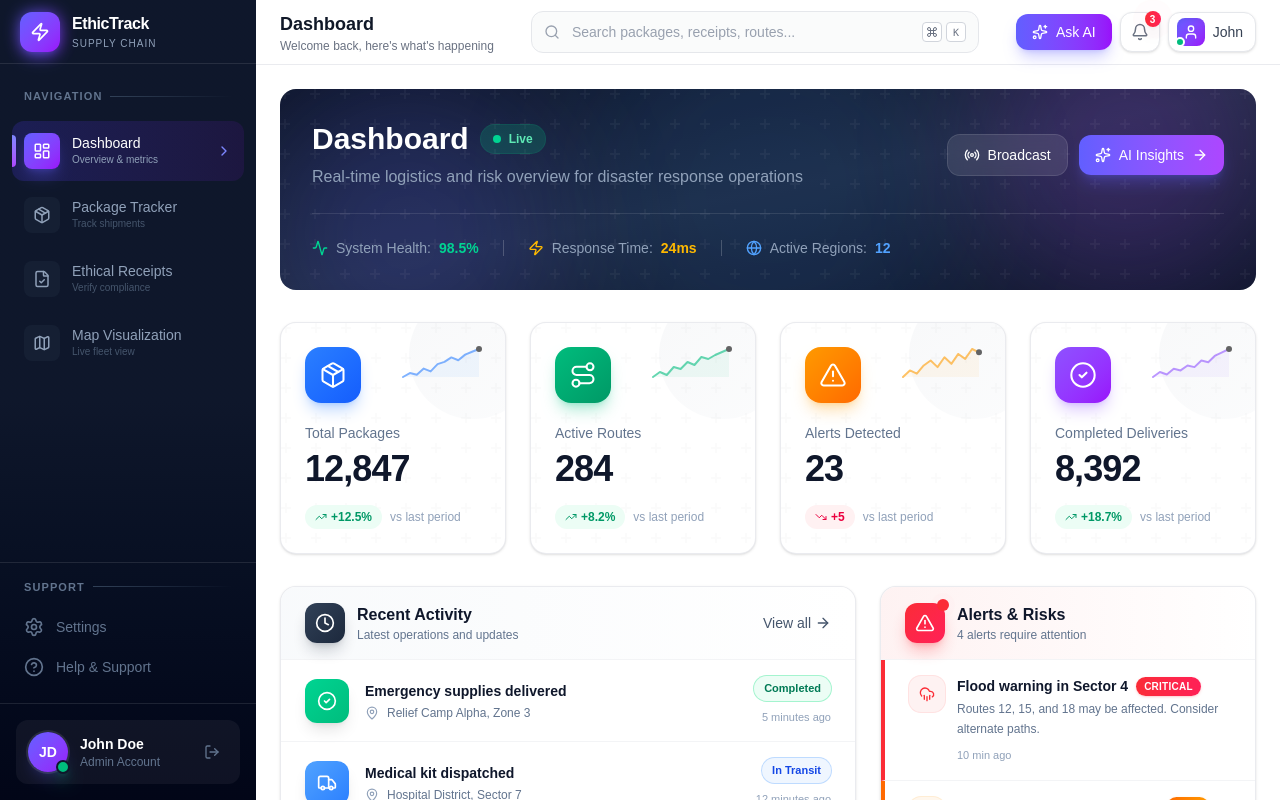
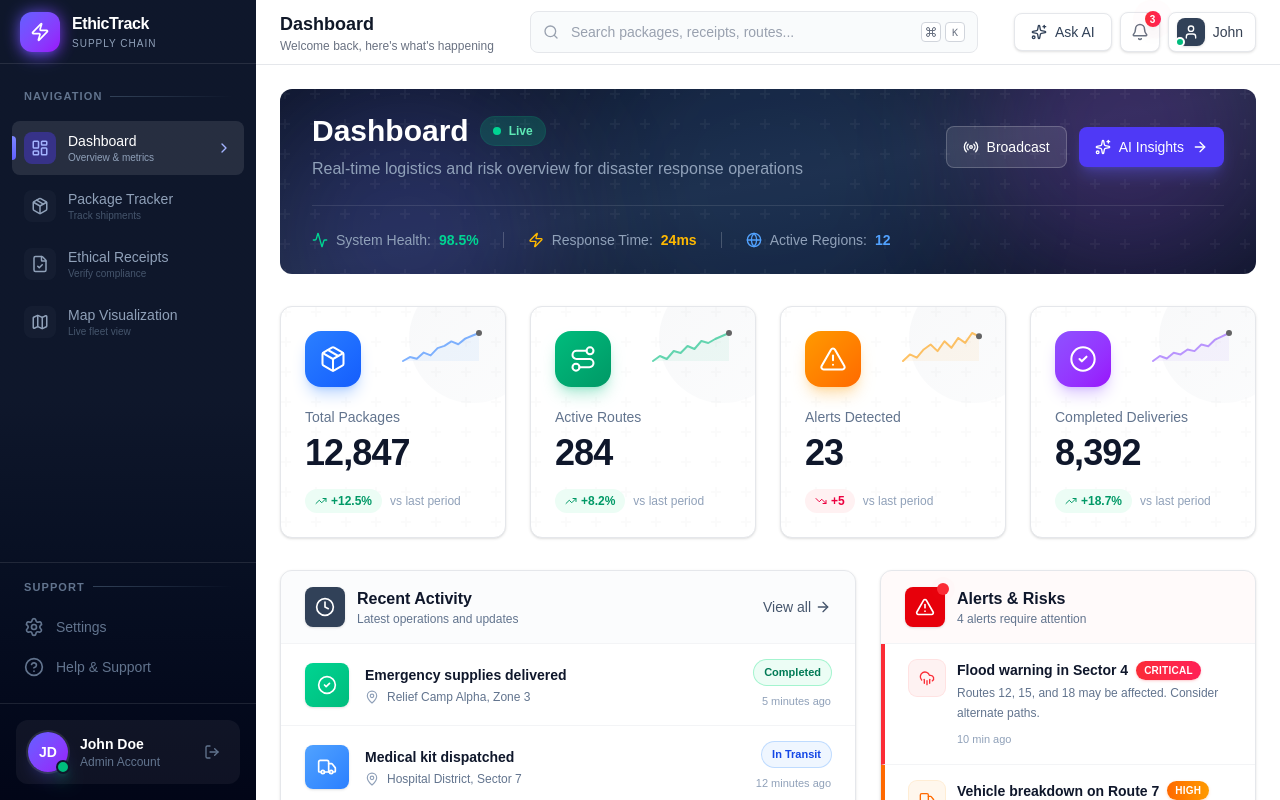
Before and after one commit to SudharshanGeddam/harmonix, a Next.js app: page / in a window 1280 px wide. Shown: the top 800 px of the page. Built offline with nearby package versions, Linux system fonts and the light colour scheme.

Commit message:
chore: final UI implementation

```diff
--- a/src/app/ethical-receipts/page.tsx
+++ b/src/app/ethical-receipts/page.tsx
@@ -155,7 +155,7 @@ export default function EthicalReceiptsPage() {
           </p>
         </div>
         <div className="flex items-center gap-2">
-          <button className="inline-flex items-center gap-2 rounded-lg border border-gray-200 bg-white px-4 py-2.5 text-sm font-medium text-slate-700 shadow-sm transition-all hover:bg-slate-50 hover:border-slate-300">
+          <button className="inline-flex items-center gap-2 rounded-lg border border-gray-200 bg-white px-4 py-2.5 text-sm font-medium text-slate-700 shadow-sm transition-all duration-200 hover:bg-slate-50 hover:border-gray-300">
             <Download className="h-4 w-4" />
             Export All
           </button>
@@ -225,7 +225,7 @@ export default function EthicalReceiptsPage() {
             placeholder="Search receipts..."
             value={searchQuery}
             onChange={(e) => setSearchQuery(e.target.value)}
-            className="w-full rounded-lg border border-gray-200 bg-white py-2.5 pl-10 pr-4 text-sm text-slate-900 placeholder-slate-400 transition-all focus:border-slate-400 focus:outline-none focus:ring-2 focus:ring-slate-100"
+            className="w-full rounded-lg border border-gray-200 bg-white py-2.5 pl-10 pr-4 text-sm text-slate-900 placeholder-slate-400 transition-all duration-200 focus:border-slate-400 focus:outline-none focus:ring-2 focus:ring-slate-200"
             aria-label="Search receipts"
           />
         </div>
@@ -243,7 +243,7 @@ export default function EthicalReceiptsPage() {
               <button
                 key={filter.key}
                 onClick={() => setStatusFilter(filter.key)}
-                className={`inline-flex items-center gap-1.5 rounded-md px-3 py-1.5 text-sm font-medium transition-all ${
+                className={`inline-flex items-center gap-1.5 rounded-md px-3 py-1.5 text-sm font-medium transition-all duration-200 ${
                   statusFilter === filter.key
                     ? "bg-white text-slate-900 shadow-sm"
                     : "text-slate-600 hover:text-slate-900"
--- a/src/app/map/page.tsx
+++ b/src/app/map/page.tsx
@@ -172,10 +172,10 @@ export default function MapVisualizationPage() {
 
         {/* Map controls (UI only) */}
         <div className="absolute right-4 top-4 flex flex-col gap-2">
-          <button className="flex h-10 w-10 items-center justify-center rounded-lg border border-gray-200 bg-white text-slate-600 shadow-sm transition-all hover:bg-slate-50 hover:text-slate-900">
+          <button className="flex h-10 w-10 items-center justify-center rounded-lg border border-gray-200 bg-white text-slate-600 shadow-sm transition-all duration-200 hover:bg-slate-50 hover:text-slate-900 focus:outline-none focus:ring-2 focus:ring-slate-200">
             <span className="text-lg font-bold">+</span>
           </button>
-          <button className="flex h-10 w-10 items-center justify-center rounded-lg border border-gray-200 bg-white text-slate-600 shadow-sm transition-all hover:bg-slate-50 hover:text-slate-900">
+          <button className="flex h-10 w-10 items-center justify-center rounded-lg border border-gray-200 bg-white text-slate-600 shadow-sm transition-all duration-200 hover:bg-slate-50 hover:text-slate-900 focus:outline-none focus:ring-2 focus:ring-slate-200">
             <span className="text-lg font-bold">−</span>
           </button>
         </div>
@@ -234,7 +234,7 @@ export default function MapVisualizationPage() {
         </div>
 
         {/* Active Routes List */}
-        <div className="flex-1 overflow-hidden rounded-2xl border border-gray-200 bg-white shadow-sm">
+        <div className="flex-1 overflow-hidden rounded-xl border border-gray-200 bg-white shadow-sm">
           <div className="border-b border-gray-100 px-5 py-4">
             <h2 className="text-sm font-semibold text-slate-900">
               Active Routes
--- a/src/app/page.tsx
+++ b/src/app/page.tsx
@@ -203,7 +203,7 @@ export default function Home() {
   return (
     <div className="space-y-8">
       {/* Page header */}
-      <header className="relative overflow-hidden rounded-2xl bg-gradient-to-br from-slate-900 via-slate-800 to-slate-900 px-8 py-8">
+      <header className="relative overflow-hidden rounded-xl bg-gradient-to-br from-slate-900 via-slate-800 to-slate-900 px-8 py-6">
         {/* Animated background elements */}
         <div className="absolute inset-0 overflow-hidden">
           <div className="absolute -left-4 top-0 h-72 w-72 rounded-full bg-indigo-500/20 blur-3xl" />
@@ -239,14 +239,14 @@ export default function Home() {
 
           {/* Quick action buttons */}
           <div className="flex items-center gap-3">
-            <button className="group flex items-center gap-2 rounded-xl bg-white/10 px-4 py-2.5 text-sm font-medium text-white ring-1 ring-white/20 backdrop-blur-sm transition-all hover:bg-white/20 hover:ring-white/30">
+            <button className="group flex items-center gap-2 rounded-lg border border-white/20 bg-white/10 px-4 py-2.5 text-sm font-medium text-white transition-all duration-200 hover:bg-white/20 hover:border-white/30">
               <Radio className="h-4 w-4" />
               <span>Broadcast</span>
             </button>
-            <button className="group flex items-center gap-2 rounded-xl bg-gradient-to-r from-indigo-500 to-purple-500 px-4 py-2.5 text-sm font-medium text-white shadow-lg shadow-indigo-500/30 transition-all hover:shadow-xl hover:shadow-indigo-500/40">
+            <button className="group flex items-center gap-2 rounded-lg bg-indigo-600 px-4 py-2.5 text-sm font-medium text-white shadow-lg shadow-indigo-500/30 transition-all duration-200 hover:bg-indigo-700 hover:shadow-xl">
               <Sparkles className="h-4 w-4" />
               <span>AI Insights</span>
-              <ArrowRight className="h-4 w-4 transition-transform group-hover:translate-x-0.5" />
+              <ArrowRight className="h-4 w-4 transition-transform duration-200 group-hover:translate-x-0.5" />
             </button>
           </div>
         </div>
@@ -298,10 +298,10 @@ export default function Home() {
       <div className="grid gap-6 lg:grid-cols-5">
         {/* Recent Activity - Takes 3 columns */}
         <section aria-labelledby="activity-heading" className="lg:col-span-3">
-          <div className="overflow-hidden rounded-2xl border border-gray-200/80 bg-white shadow-sm">
-            <div className="flex items-center justify-between border-b border-gray-100 bg-gradient-to-r from-slate-50 to-white px-6 py-4">
+          <div className="overflow-hidden rounded-xl border border-gray-200 bg-white shadow-sm">
+            <div className="flex items-center justify-between border-b border-gray-100 bg-slate-50/50 px-6 py-4">
               <div className="flex items-center gap-3">
-                <div className="flex h-10 w-10 items-center justify-center rounded-xl bg-gradient-to-br from-slate-700 to-slate-800 shadow-lg shadow-slate-900/20">
+                <div className="flex h-10 w-10 items-center justify-center rounded-lg bg-slate-700 shadow-sm">
                   <Clock className="h-5 w-5 text-white" />
                 </div>
                 <div>
@@ -316,9 +316,9 @@ export default function Home() {
                   </p>
                 </div>
               </div>
-              <button className="group flex items-center gap-1 text-sm font-medium text-slate-600 transition-colors hover:text-slate-900">
+              <button className="group flex items-center gap-1 text-sm font-medium text-slate-600 transition-colors duration-200 hover:text-slate-900">
                 View all
-                <ArrowRight className="h-4 w-4 transition-transform group-hover:translate-x-0.5" />
+                <ArrowRight className="h-4 w-4 transition-transform duration-200 group-hover:translate-x-0.5" />
               </button>
             </div>
             <div className="divide-y divide-gray-100">
@@ -328,11 +328,11 @@ export default function Home() {
                 return (
                   <div
                     key={activity.id}
-                    className="group flex items-center gap-4 px-6 py-4 transition-all hover:bg-gradient-to-r hover:from-slate-50 hover:to-transparent"
+                    className="group flex items-center gap-4 px-6 py-4 transition-all duration-200 hover:bg-slate-50/60"
                     style={{ animationDelay: `${index * 100}ms` }}
                   >
                     <div
-                      className={`flex h-11 w-11 shrink-0 items-center justify-center rounded-xl shadow-lg ${style.icon}`}
+                      className={`flex h-11 w-11 shrink-0 items-center justify-center rounded-lg shadow-sm ${style.icon}`}
                     >
                       <Icon className="h-5 w-5" />
                     </div>
@@ -364,7 +364,7 @@ export default function Home() {
                 );
               })}
             </div>
-            <div className="border-t border-gray-100 bg-gradient-to-r from-slate-50 to-white px-6 py-3">
+            <div className="border-t border-gray-100 bg-slate-50/30 px-6 py-3">
               <p className="text-center text-xs text-slate-500">
                 Showing 5 of 127 activities
               </p>
@@ -374,10 +374,10 @@ export default function Home() {
 
         {/* Alerts Section - Takes 2 columns */}
         <section aria-labelledby="alerts-heading" className="lg:col-span-2">
-          <div className="overflow-hidden rounded-2xl border border-gray-200/80 bg-white shadow-sm">
-            <div className="flex items-center justify-between border-b border-gray-100 bg-gradient-to-r from-red-50 to-white px-6 py-4">
+          <div className="overflow-hidden rounded-xl border border-gray-200 bg-white shadow-sm">
+            <div className="flex items-center justify-between border-b border-gray-100 bg-red-50/40 px-6 py-4">
               <div className="flex items-center gap-3">
-                <div className="relative flex h-10 w-10 items-center justify-center rounded-xl bg-gradient-to-br from-red-500 to-rose-500 shadow-lg shadow-red-500/30">
+                <div className="relative flex h-10 w-10 items-center justify-center rounded-lg bg-red-600 shadow-sm">
                   <AlertTriangle className="h-5 w-5 text-white" />
                   {/* Pulse indicator */}
                   <span className="absolute -right-1 -top-1 flex h-3 w-3">
@@ -406,11 +406,11 @@ export default function Home() {
                 return (
                   <div
                     key={alert.id}
-                    className={`group relative px-6 py-4 transition-all hover:bg-gradient-to-r hover:from-slate-50 hover:to-transparent border-l-4 ${styles.border}`}
+                    className={`group relative px-6 py-4 transition-all duration-200 hover:bg-slate-50/60 border-l-4 ${styles.border}`}
                   >
                     <div className="flex items-start gap-3">
                       <div
-                        className={`flex h-9 w-9 shrink-0 items-center justify-center rounded-xl ${styles.icon}`}
+                        className={`flex h-9 w-9 shrink-0 items-center justify-center rounded-lg ${styles.icon}`}
                       >
                         <Icon className="h-4 w-4" />
                       </div>
--- a/src/app/settings/page.tsx
+++ b/src/app/settings/page.tsx
@@ -57,7 +57,7 @@ export default function SettingsPage() {
           return (
             <button
               key={section.title}
-              className="group relative flex flex-col items-start gap-4 rounded-2xl border border-gray-200 bg-white p-6 text-left shadow-sm transition-all hover:border-slate-300 hover:shadow-md"
+              className="group relative flex flex-col items-start gap-4 rounded-xl border border-gray-200 bg-white p-6 text-left shadow-sm transition-all duration-200 hover:border-gray-300 hover:shadow-md"
             >
               <div className="flex h-12 w-12 items-center justify-center rounded-xl bg-slate-100 transition-colors group-hover:bg-slate-200">
                 <Icon className="h-6 w-6 text-slate-600" />
@@ -83,7 +83,7 @@ export default function SettingsPage() {
       </div>
 
       {/* Account section */}
-      <div className="rounded-2xl border border-gray-200 bg-white p-6 shadow-sm">
+      <div className="rounded-xl border border-gray-200 bg-white p-6 shadow-sm">
         <div className="flex items-center gap-4">
           <div className="flex h-16 w-16 items-center justify-center rounded-full bg-gradient-to-br from-slate-700 to-slate-900 shadow-lg">
             <span className="text-xl font-bold text-white">JD</span>
--- a/src/components/Navbar.tsx
+++ b/src/components/Navbar.tsx
@@ -40,12 +40,12 @@ export default function Navbar() {
   const currentPage = pageTitles[pathname] || { title: "EthicTrack", subtitle: "Supply chain platform" };
 
   return (
-    <header className="sticky top-0 z-30 border-b border-gray-200/80 bg-white/80 backdrop-blur-xl">
+    <header className="sticky top-0 z-30 border-b border-gray-200 bg-white/95 backdrop-blur-sm">
       <div className="flex h-16 items-center justify-between gap-4 px-6">
         {/* Left Section - Page Title */}
         <div className="flex items-center gap-4">
           {/* Mobile menu button (hidden on desktop) */}
-          <button className="flex h-9 w-9 items-center justify-center rounded-lg text-gray-500 transition-colors hover:bg-gray-100 hover:text-gray-700 lg:hidden">
+          <button className="flex h-9 w-9 items-center justify-center rounded-lg text-gray-500 transition-colors duration-200 hover:bg-gray-100 hover:text-gray-900 lg:hidden focus:outline-none focus:ring-2 focus:ring-slate-200">
             <Menu className="h-5 w-5" />
           </button>
 
@@ -64,16 +64,16 @@ export default function Navbar() {
               searchFocused ? "max-w-lg" : ""
             }`}
           >
-            <div
-              className={`relative flex w-full items-center rounded-xl border transition-all duration-300 ${
+              <div
+              className={`relative flex w-full items-center rounded-lg border transition-all duration-200 ${
                 searchFocused
-                  ? "border-indigo-300 bg-white shadow-lg shadow-indigo-500/10 ring-4 ring-indigo-500/10"
-                  : "border-gray-200 bg-gray-50/80 hover:bg-gray-100/80"
+                  ? "border-slate-400 bg-white shadow-md ring-2 ring-slate-200"
+                  : "border-gray-200 bg-slate-50/80 hover:bg-slate-100/80"
               }`}
             >
               <Search
-                className={`ml-3 h-4 w-4 transition-colors ${
-                  searchFocused ? "text-indigo-500" : "text-gray-400"
+                className={`ml-3 h-4 w-4 transition-colors duration-200 ${
+                  searchFocused ? "text-slate-600" : "text-gray-400"
                 }`}
               />
               <input
@@ -103,15 +103,13 @@ export default function Navbar() {
         {/* Right Section - Actions */}
         <div className="flex items-center gap-2">
           {/* AI Assistant Button */}
-          <button className="group relative hidden items-center gap-2 rounded-xl bg-gradient-to-r from-indigo-500 to-purple-600 px-4 py-2 text-sm font-medium text-white shadow-lg shadow-indigo-500/30 transition-all duration-300 hover:shadow-xl hover:shadow-indigo-500/40 sm:flex">
-            <Sparkles className="h-4 w-4 transition-transform duration-300 group-hover:scale-110" />
+          <button className="group hidden items-center gap-2 rounded-lg border border-gray-200 bg-white px-4 py-2 text-sm font-medium text-slate-700 shadow-sm transition-all duration-200 hover:border-gray-300 hover:bg-slate-50 hover:shadow-md sm:flex">
+            <Sparkles className="h-4 w-4 transition-transform duration-200 group-hover:scale-110" />
             <span>Ask AI</span>
-            {/* Shimmer effect */}
-            <div className="absolute inset-0 -z-10 rounded-xl bg-gradient-to-r from-indigo-500 to-purple-600 opacity-0 blur-lg transition-opacity duration-300 group-hover:opacity-50" />
           </button>
 
           {/* Notification Button */}
-          <button className="group relative flex h-10 w-10 items-center justify-center rounded-xl border border-gray-200 bg-white text-gray-500 shadow-sm transition-all duration-200 hover:border-gray-300 hover:bg-gray-50 hover:text-gray-700 hover:shadow-md">
+          <button className="group relative flex h-10 w-10 items-center justify-center rounded-lg border border-gray-200 bg-white text-gray-500 shadow-sm transition-all duration-200 hover:border-gray-300 hover:bg-slate-50 hover:text-gray-900 hover:shadow-md focus:outline-none focus:ring-2 focus:ring-slate-200">
             <Bell className="h-[18px] w-[18px] transition-transform duration-200 group-hover:scale-110" />
             {/* Notification badge with pulse */}
             <span className="absolute -right-1 -top-1 flex h-5 w-5 items-center justify-center">
@@ -123,8 +121,8 @@ export default function Navbar() {
           </button>
 
           {/* User Menu */}
-          <button className="group relative flex h-10 items-center gap-2 rounded-xl border border-gray-200 bg-white px-2 pr-3 shadow-sm transition-all duration-200 hover:border-gray-300 hover:bg-gray-50 hover:shadow-md">
-            <div className="relative flex h-7 w-7 items-center justify-center rounded-lg bg-gradient-to-br from-indigo-500 to-purple-600 shadow-inner">
+          <button className="group relative flex h-10 items-center gap-2 rounded-lg border border-gray-200 bg-white px-2 pr-3 shadow-sm transition-all duration-200 hover:border-gray-300 hover:bg-slate-50 hover:shadow-md focus:outline-none focus:ring-2 focus:ring-slate-200">
+            <div className="relative flex h-7 w-7 items-center justify-center rounded-lg bg-slate-700 shadow-sm">
               <User className="h-4 w-4 text-white" />
             </div>
             <span className="hidden text-sm font-medium text-gray-700 lg:block">
--- a/src/components/Sidebar.tsx
+++ b/src/components/Sidebar.tsx
@@ -111,33 +111,33 @@ export default function Sidebar() {
             <Link
               key={item.name}
               href={item.href}
-              className={`group relative flex items-center gap-3 rounded-xl px-3 py-3 text-sm font-medium transition-all duration-300 ${
+              className={`group relative flex items-center gap-3 rounded-lg px-3 py-2.5 text-sm font-medium transition-all duration-200 ${
                 isActive
-                  ? "bg-gradient-to-r from-indigo-600/20 to-purple-600/10 text-white"
-                  : "text-slate-400 hover:bg-white/5 hover:text-white"
+                  ? "bg-white/10 text-white"
+                  : "text-slate-400 hover:bg-white/5 hover:text-slate-200"
               }`}
               aria-current={isActive ? "page" : undefined}
             >
               {/* Active indicator - left accent bar */}
               <div
-                className={`absolute left-0 top-1/2 h-8 w-1 -translate-y-1/2 rounded-r-full transition-all duration-300 ${
+                className={`absolute left-0 top-1/2 h-6 w-1 -translate-y-1/2 rounded-r-full transition-all duration-200 ${
                   isActive
-                    ? "bg-gradient-to-b from-indigo-400 to-purple-500 shadow-lg shadow-indigo-500/50"
+                    ? "bg-gradient-to-b from-indigo-400 to-indigo-500 shadow-lg shadow-indigo-500/40"
                     : "scale-y-0 bg-slate-600 group-hover:scale-y-50 group-hover:bg-slate-500"
                 }`}
               />
 
               {/* Icon container */}
               <div
-                className={`flex h-9 w-9 shrink-0 items-center justify-center rounded-lg transition-all duration-300 ${
+                className={`flex h-8 w-8 shrink-0 items-center justify-center rounded-lg transition-all duration-200 ${
                   isActive
-                    ? "bg-gradient-to-br from-indigo-500 to-purple-600 shadow-lg shadow-indigo-500/30"
-                    : "bg-slate-800/50 group-hover:bg-slate-700/50"
+                    ? "bg-indigo-600/40"
+                    : "bg-slate-800/40 group-hover:bg-slate-700/50"
                 }`}
               >
                 <Icon
-                  className={`h-[18px] w-[18px] transition-transform duration-300 group-hover:scale-110 ${
-                    isActive ? "text-white" : "text-slate-400 group-hover:text-slate-200"
+                  className={`h-[18px] w-[18px] transition-transform duration-200 group-hover:scale-110 ${
+                    isActive ? "text-indigo-300" : "text-slate-400 group-hover:text-slate-200"
                   }`}
                 />
               </div>
@@ -147,7 +147,7 @@ export default function Sidebar() {
                 <span className="truncate">{item.name}</span>
                 {item.description && (
                   <span
-                    className={`truncate text-[10px] transition-colors duration-300 ${
+                    className={`truncate text-[10px] transition-colors duration-200 ${
                       isActive ? "text-slate-400" : "text-slate-600 group-hover:text-slate-500"
                     }`}
                   >
@@ -158,9 +158,9 @@ export default function Sidebar() {
 
               {/* Arrow indicator for active */}
               <ChevronRight
-                className={`h-4 w-4 transition-all duration-300 ${
+                className={`h-4 w-4 transition-all duration-200 ${
                   isActive
-                    ? "text-indigo-400 opacity-100"
+                    ? "text-indigo-300 opacity-100"
                     : "text-slate-600 opacity-0 group-hover:opacity-100"
                 }`}
               />
@@ -186,14 +186,14 @@ export default function Sidebar() {
             <Link
               key={item.name}
               href={item.href}
-              className={`group flex items-center gap-3 rounded-xl px-3 py-2.5 text-sm font-medium transition-all duration-300 ${
+              className={`group flex items-center gap-3 rounded-lg px-3 py-2.5 text-sm font-medium transition-all duration-200 ${
                 isActive
                   ? "bg-white/10 text-white"
                   : "text-slate-500 hover:bg-white/5 hover:text-slate-300"
               }`}
             >
               <Icon
-                className={`h-5 w-5 shrink-0 transition-transform duration-300 group-hover:scale-110 ${
+                className={`h-5 w-5 shrink-0 transition-transform duration-200 group-hover:scale-110 ${
                   isActive ? "text-slate-300" : "text-slate-500 group-hover:text-slate-400"
                 }`}
               />
--- a/src/components/StatCard.tsx
+++ b/src/components/StatCard.tsx
@@ -180,7 +180,7 @@ export default function StatCard({
   const ChangeIcon = changeConfig[changeType].icon;
 
   return (
-    <article className="group relative overflow-hidden rounded-2xl border border-gray-200/80 bg-white p-6 shadow-sm transition-all duration-500 hover:shadow-xl hover:shadow-gray-200/50 hover:-translate-y-1 hover:border-gray-300/80">
+    <article className="group relative overflow-hidden rounded-xl border border-gray-200 bg-white p-6 shadow-sm transition-all duration-300 hover:shadow-md hover:border-gray-300 hover:-translate-y-1">
       {/* Gradient accent background */}
       <div
         className={`absolute inset-0 bg-gradient-to-br ${styles.accentBg} opacity-0 transition-opacity duration-500 group-hover:opacity-100`}
```
Also changed, not shown: src/app/help/page.tsx (+4 -4 lines), src/app/package-tracker/page.tsx (+5 -5 lines), src/app/tracker/page.tsx (+7 -7 lines), src/components/ReceiptCard.tsx (+4 -4 lines), src/components/Table.tsx (+4 -4 lines).
